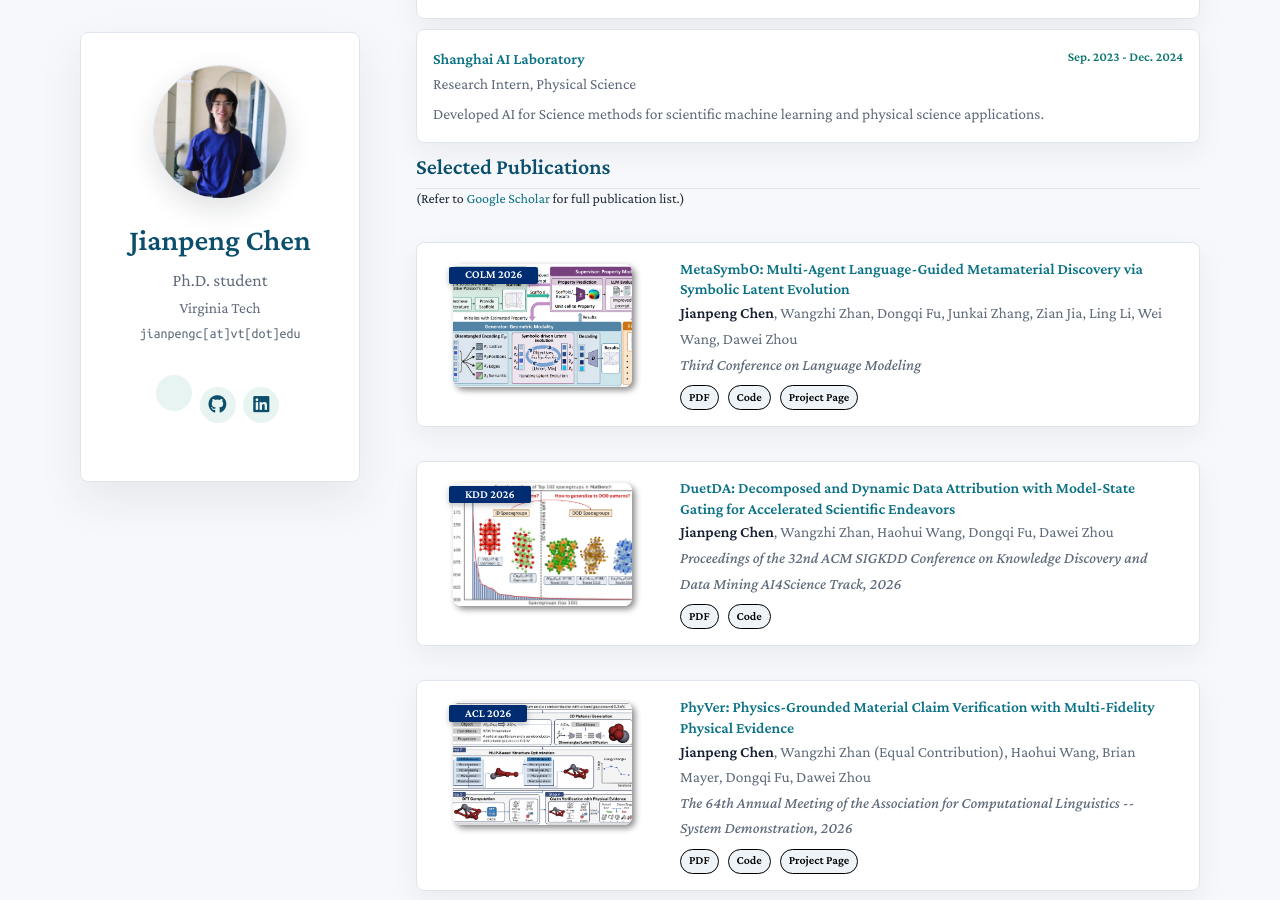
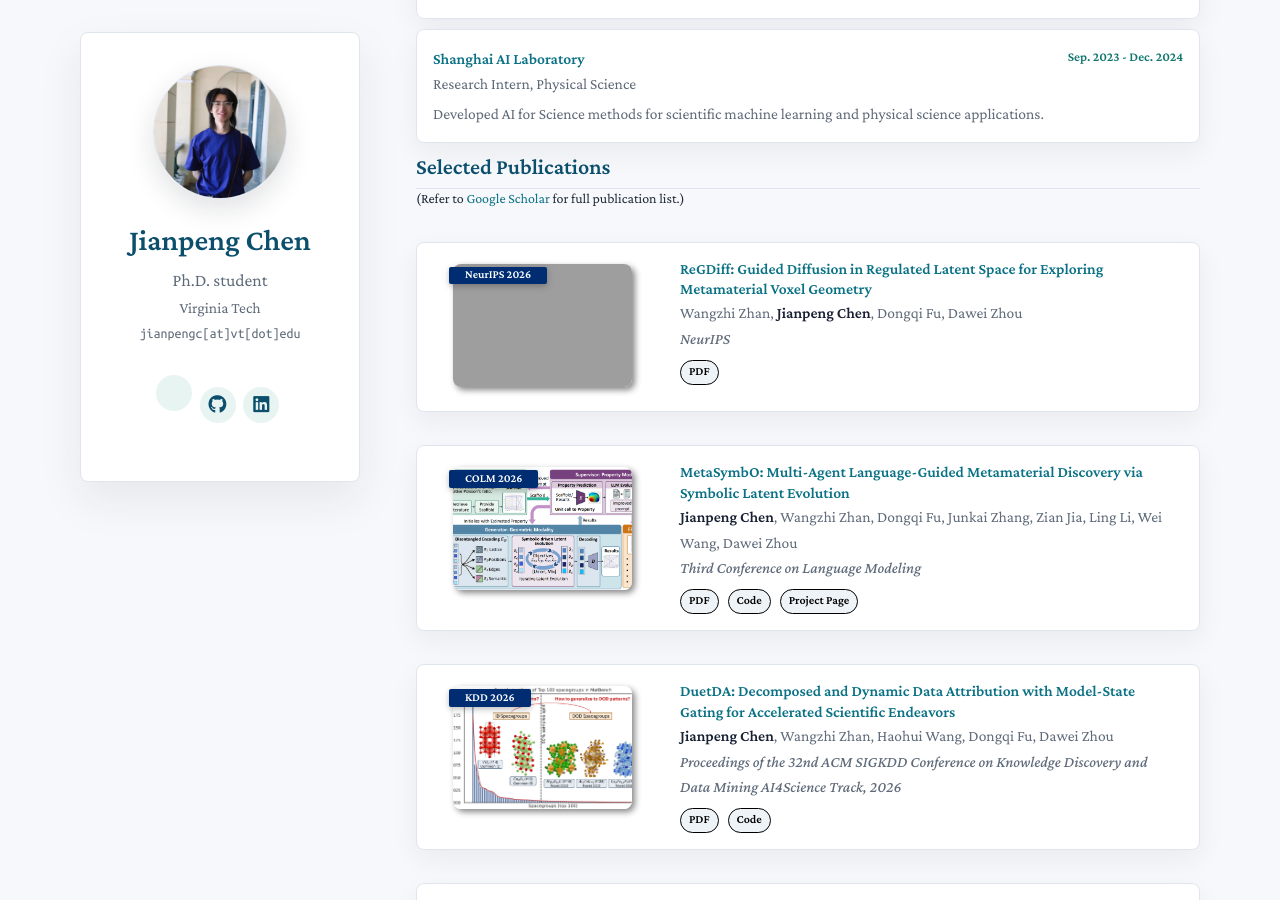
Before and after one commit to cjpcool/cjpcool.github.io, a Jekyll site: the page built from index.md, in a window 1280 px wide and 900 px high, scrolled down 1170 px. Built offline with Jekyll 4.4.1, drawn with Linux system fonts in a browser that asks for light colours; a style sheet for code colours, icons or effects is not loaded; our own code applies the rules of GitHub Pages for plain Markdown files; grey boxes are pictures that could not be loaded.

Commit message:
Add publication on ReGDiff for NeurIPS 2026

```diff
--- a/_data/publications.yml
+++ b/_data/publications.yml
@@ -1,4 +1,14 @@
 main:
+
+  - title: "ReGDiff: Guided Diffusion in Regulated Latent Space for Exploring Metamaterial Voxel Geometry"
+    authors: Wangzhi Zhan, <strong>Jianpeng Chen</strong>, Dongqi Fu, Dawei Zhou
+    conference_short: NeurIPS 2026
+    conference: NeurIPS
+    pdf: https://arxiv.org/pdf/2609.34231
+    code:
+    page:
+    image: ./assets/pub_img/ReGDiff.png
+
 
   - title: "MetaSymbO: Multi-Agent Language-Guided Metamaterial Discovery via Symbolic Latent Evolution"
     authors: <strong>Jianpeng Chen</strong>, Wangzhi Zhan, Dongqi Fu, Junkai Zhang, Zian Jia, Ling Li, Wei Wang, Dawei Zhou
```
